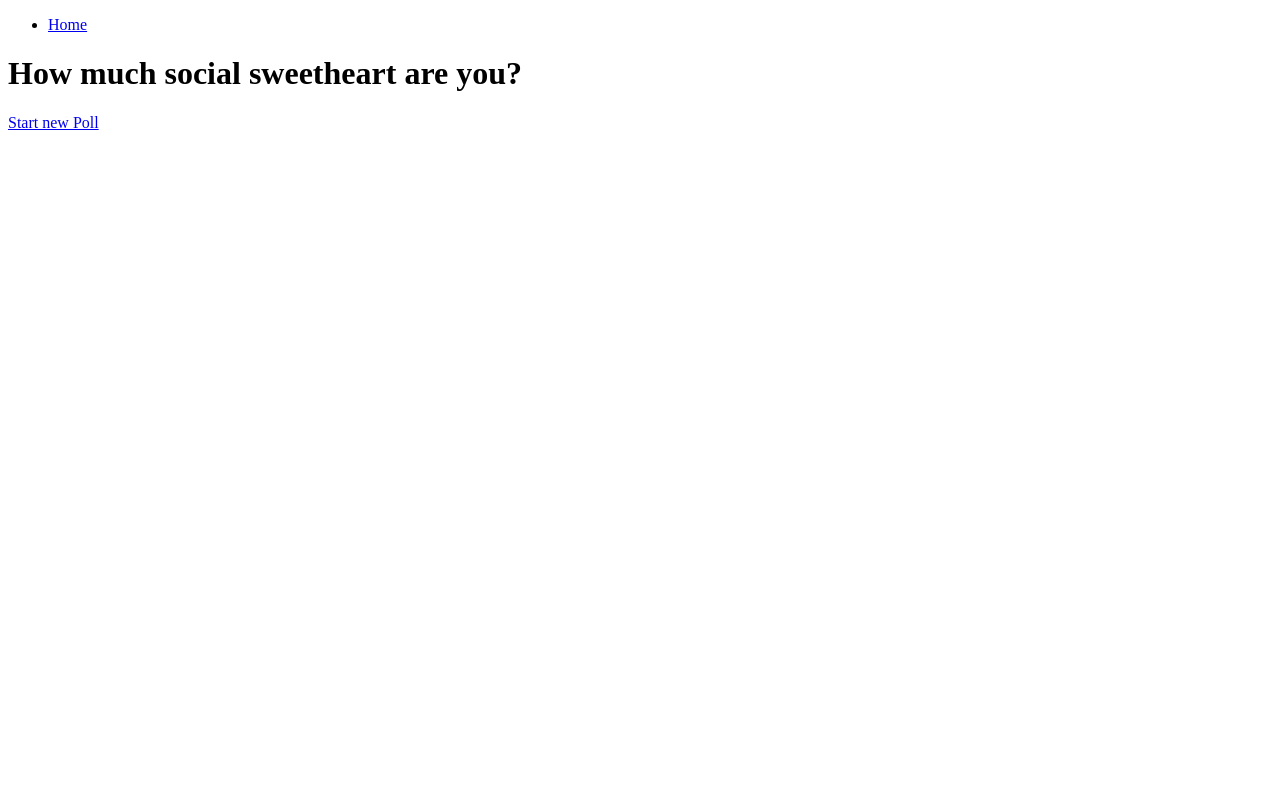
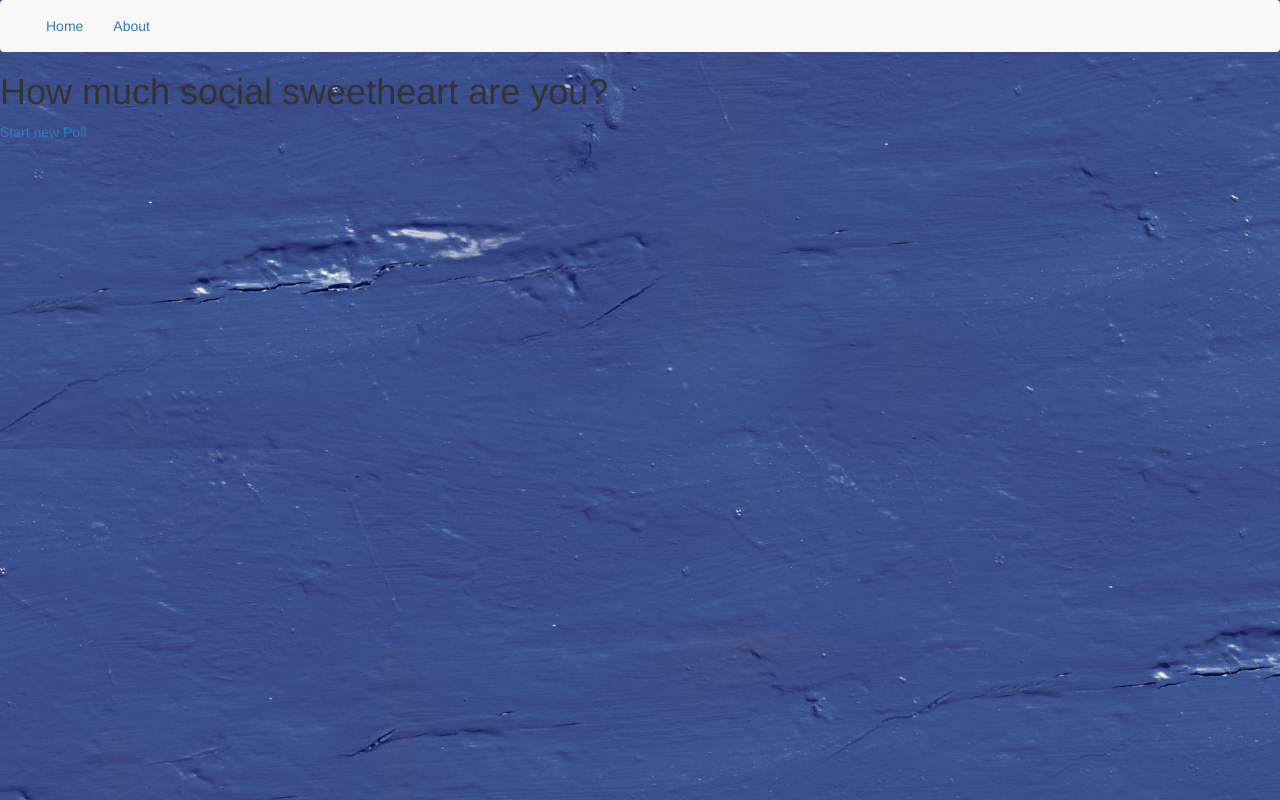
Before and after one commit to jithinchand/Social_SweetHeart, a website: page index.html at #/about in a window 1280 px wide. Drawn offline with nearby package versions, Linux system fonts and the light colour scheme; some packages are replaced by stand-ins of ours.

Commit message:
added about page and updated background

```diff
--- a/app.css
+++ b/app.css
@@ -0,0 +1,15 @@
+body {
+    background: url('img/blue.jpg');
+    background-repeat: no-repeat;
+    background-position: center center;
+    background-attachment: fixed;
+    -webkit-background-size: cover;
+    -moz-background-size: cover;
+    -o-background-size: cover;
+    background-size: cover;
+}
+
+.navbar {
+    background-color: #F8F8F8;
+    border-color: #E7E7E7;
+}
--- a/app.js
+++ b/app.js
@@ -2,6 +2,9 @@ angular.module('gui', ['ngRoute', 'newPoll'])
     .config(function ($routeProvider) {
         'use strict';
         $routeProvider
+            .when('/home', {
+                templateUrl: 'home/home.html'
+            })
             .when('/poll', {
                 controller : 'PollCtrl',
                 templateUrl: 'poll/poll.html',
@@ -11,7 +14,10 @@ angular.module('gui', ['ngRoute', 'newPoll'])
                     }
                 }
             })
+            .when('/about', {
+                templateUrl: 'about/about.html'
+            })
             .otherwise({
-                redirectTo : 'index.html'
+                redirectTo : '/home'
             });
     });
--- /dev/null
+++ b/home/home.html
@@ -0,0 +1 @@
+<p><a href="#/poll" ng-click="pollLink=true">Start new Poll</a></p>
--- a/index.html
+++ b/index.html
@@ -6,13 +6,24 @@
 
     <link rel="stylesheet" href="app.css">
     <link rel="stylesheet" href="poll/poll.css">
+    <!-- Latest compiled and minified CSS -->
+    <link rel="stylesheet" href="https://maxcdn.bootstrapcdn.com/bootstrap/3.3.7/css/bootstrap.min.css" integrity="sha384-BVYiiSIFeK1dGmJRAkycuHAHRg32OmUcww7on3RYdg4Va+PmSTsz/K68vbdEjh4u" crossorigin="anonymous">
+
+    <!-- Optional theme -->
+    <link rel="stylesheet" href="https://maxcdn.bootstrapcdn.com/bootstrap/3.3.7/css/bootstrap-theme.min.css" integrity="sha384-rHyoN1iRsVXV4nD0JutlnGaslCJuC7uwjduW9SVrLvRYooPp2bWYgmgJQIXwl/Sp" crossorigin="anonymous">
 </head>
 <body>
-    <ul>
-        <li ng-class="{active: isActive('/index.html')}"><a href="#" ng-click="pollLink=false">Home</a></li>
-    </ul>
+    <nav class="navbar">
+        <div class="container-fluid">
+            <div class="collapse navbar-collapse" id="myNavbar">
+                <ul class="nav navbar-nav">
+                    <li ng-class="{active: isActive('#')}"><a href="#">Home</a></li>
+                    <li ng-class="{active: isActive('#/about')}"><a href="#/about">About</a></li>
+                </ul>
+            </div>
+        </div>
+    </nav>
     <h1>How much social sweetheart are you?</h1>
-    <p ng-hide="pollLink"><a href="#/poll" ng-click="pollLink=true">Start new Poll</a></p>
     <ng-view></ng-view>
 
     <script src="node_modules/angular/angular.js"></script>
@@ -20,5 +31,8 @@
     <script src="poll/poll.js"></script>
     <script src="poll/pollCtrl.js"></script>
     <script src="app.js"></script>
+    <script src="https://ajax.googleapis.com/ajax/libs/jquery/3.1.1/jquery.min.js"></script>
+    <!-- Latest compiled and minified JavaScript -->
+    <script src="https://maxcdn.bootstrapcdn.com/bootstrap/3.3.7/js/bootstrap.min.js" integrity="sha384-Tc5IQib027qvyjSMfHjOMaLkfuWVxZxUPnCJA7l2mCWNIpG9mGCD8wGNIcPD7Txa" crossorigin="anonymous"></script>
 </body>
 </html>
--- a/poll/poll.css
+++ b/poll/poll.css
@@ -5,4 +5,5 @@ h2 {
     width: auto;
     padding: 20px;
     border: solid gray 2px;
+    background-color: #F8F8F8;
 }
```
Also changed, not shown: about/about.html (added, +1 -0 lines), poll/poll.html (+3 -3 lines), img/104338887.jpg (added), img/crying-for-no-reason_0.jpg (added), img/insteps.jpg (added).
